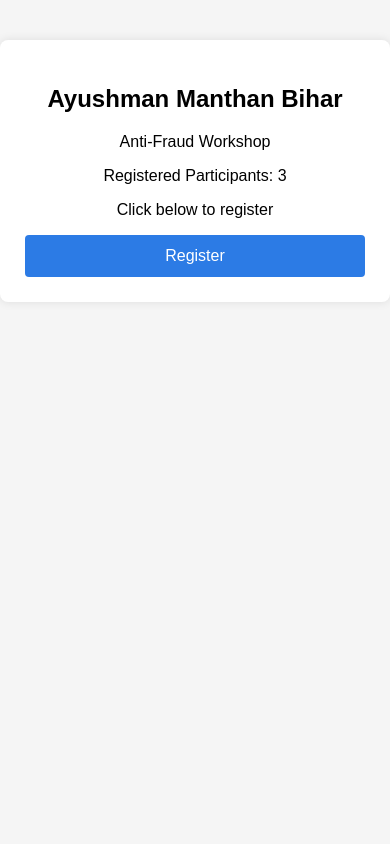
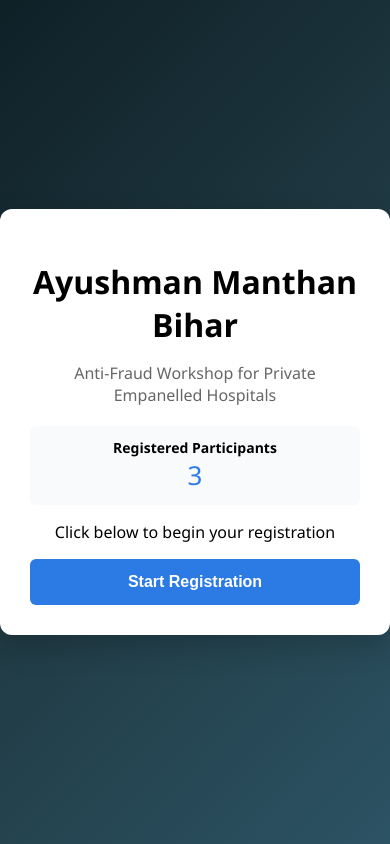
Before and after one commit to Sheepy01/registration_system, a Django app: page / in a window 390 px wide. Run offline with Django 5.2, Linux system fonts and the light colour scheme; data comes from the database, SQL or seed files in the repository; both versions use the stored data as it was after the commit.

Commit message:
system updated with enhanced ui, mobile number mandatory, and same email id registration

```diff
--- a/registration/views.py
+++ b/registration/views.py
@@ -32,8 +32,8 @@ def register(request):
         return redirect("/login/")
 
     # check if already registered
-    if Registration.objects.filter(email=email).exists():
-        return render(request, "already_registered.html")
+    # if Registration.objects.filter(email=email).exists():
+    #     return render(request, "already_registered.html")
 
     districts = Hospital.objects.values_list("district", flat=True).distinct().order_by("district")
 
@@ -156,6 +156,7 @@ def export_all_registrations(request):
         "Designation",
         "Mobile",
         "Hospital",
+        "Hospital ID",
         "District",
         "Registration Time"
     ])
@@ -170,6 +171,7 @@ def export_all_registrations(request):
             r.designation,
             r.mobile,
             r.hospital.hospital_name if r.hospital else "",
+            r.hospital.hospital_id if r.hospital else "",
             r.hospital.district if r.hospital else "",
             r.created_at
         ])
--- a/templates/base.html
+++ b/templates/base.html
@@ -9,56 +9,96 @@
 <style>
 
 body{
-font-family: Arial;
-background:#f5f5f5;
+font-family: 'Segoe UI', Tahoma, Geneva, Verdana, sans-serif;
+background: linear-gradient(135deg,#0f2027,#203a43,#2c5364);
 margin:0;
 padding:0;
+min-height:100vh;
+display:flex;
+align-items:center;
+justify-content:center;
 }
 
 .container{
-max-width:500px;
-margin:auto;
+width:90%;
+max-width:520px;
 background:white;
-padding:25px;
-margin-top:40px;
-border-radius:8px;
-box-shadow:0 0 10px rgba(0,0,0,0.1);
+padding:30px;
+border-radius:12px;
+box-shadow:0 10px 30px rgba(0,0,0,0.2);
 }
 
-h2{
+h1,h2{
 text-align:center;
+margin-bottom:10px;
+}
+
+.subtitle{
+text-align:center;
+color:#666;
+margin-bottom:20px;
+}
+
+label{
+font-weight:600;
+font-size:14px;
 }
 
 input, select{
 width:100%;
-padding:10px;
-margin-top:8px;
-margin-bottom:15px;
-border:1px solid #ccc;
-border-radius:4px;
+padding:12px;
+margin-top:6px;
+margin-bottom:16px;
+border:1px solid #ddd;
+border-radius:6px;
+font-size:14px;
+}
+
+input:focus, select:focus{
+outline:none;
+border-color:#2c7be5;
+box-shadow:0 0 0 2px rgba(44,123,229,0.2);
 }
 
 button{
 width:100%;
-padding:12px;
+padding:14px;
 background:#2c7be5;
 color:white;
 border:none;
-border-radius:4px;
+border-radius:6px;
 font-size:16px;
+font-weight:600;
+cursor:pointer;
+transition:0.3s;
 }
 
 button:hover{
 background:#1a5fcc;
 }
 
+.card{
+background:#f9fafc;
+padding:12px;
+border-radius:6px;
+margin-bottom:15px;
+font-size:14px;
+}
+
 .success{
-color:green;
+color:#1aa260;
+text-align:center;
+font-size:22px;
+}
+
+.center{
 text-align:center;
 }
 
-.error{
-color:red;
+hr{
+margin:20px 0;
+border:none;
+border-top:1px solid #eee;
 }
 
 </style>
@@ -70,7 +110,6 @@ color:red;
 <div class="container">
 
 {% block content %}
-
 {% endblock %}
 
 </div>
--- a/templates/landing.html
+++ b/templates/landing.html
@@ -2,30 +2,23 @@
 
 {% block content %}
 
-<h2>Ayushman Manthan Bihar</h2>
+<h1>Ayushman Manthan Bihar</h1>
 
-<p style="text-align:center">
-
-Anti-Fraud Workshop
-
+<p class="subtitle">
+Anti-Fraud Workshop for Private Empanelled Hospitals
 </p>
 
-<p style="text-align:center">
+<div class="card center">
+<b>Registered Participants</b><br>
+<span style="font-size:26px;color:#2c7be5">{{ total }}</span>
+</div>
 
-Registered Participants: {{ total }}
-
-</p>
-
-<p style="text-align:center">
-
-Click below to register
-
+<p class="center">
+Click below to begin your registration
 </p>
 
 <a href="/login/">
-
-<button>Register</button>
-
+<button>Start Registration</button>
 </a>
 
 {% endblock %}
```
Also changed, not shown: registration/forms.py (+13 -7 lines), registration/models.py (+3 -9 lines), registration_system/settings.py (+5 -4 lines), templates/login.html (+7 -5 lines), templates/register.html (+20 -13 lines), templates/success.html (+12 -16 lines), db.sqlite3, registration/migrations/0005_alter_registration_email_alter_registration_hospital_and_more.py (added), 1 other file.
